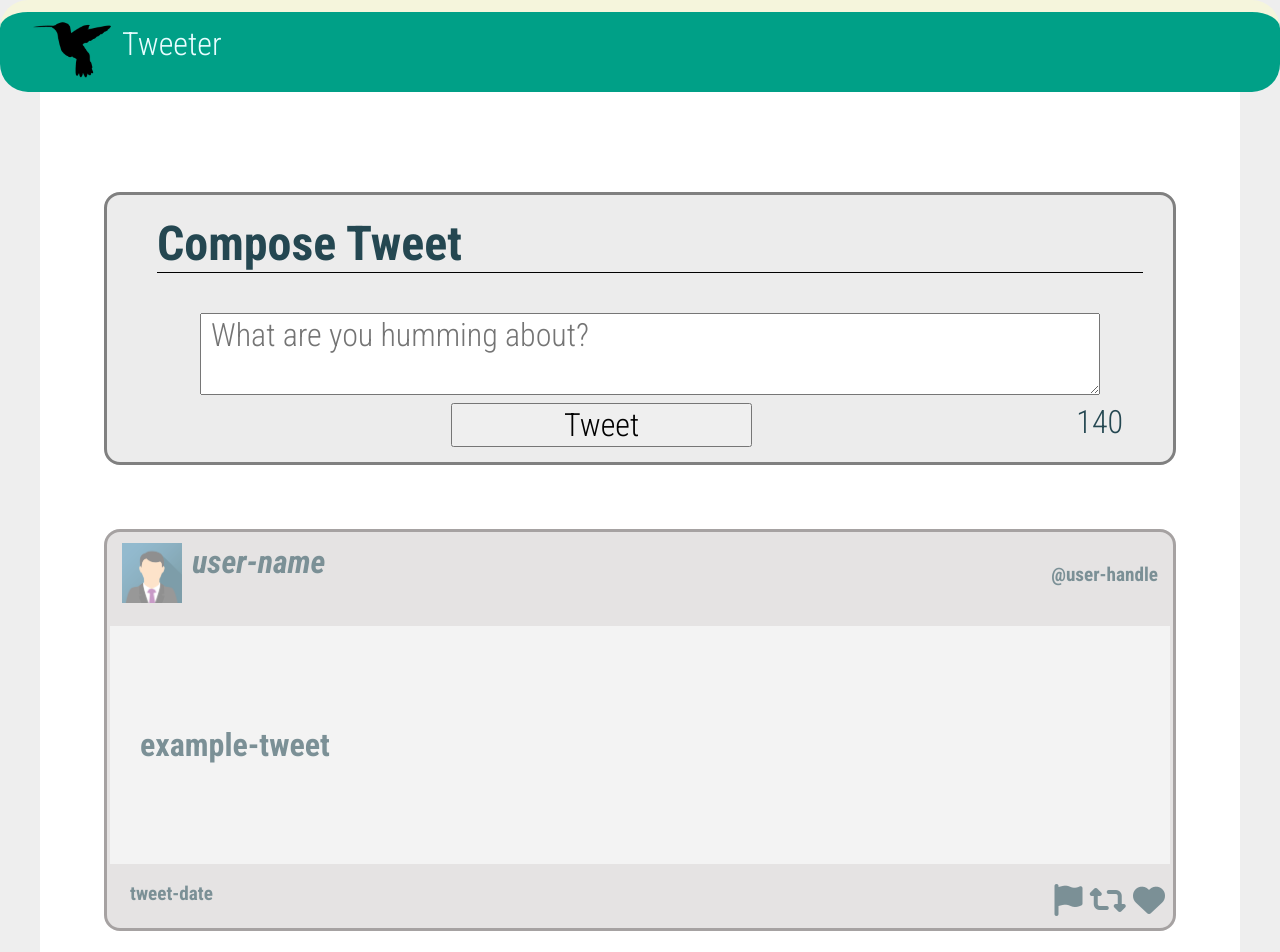
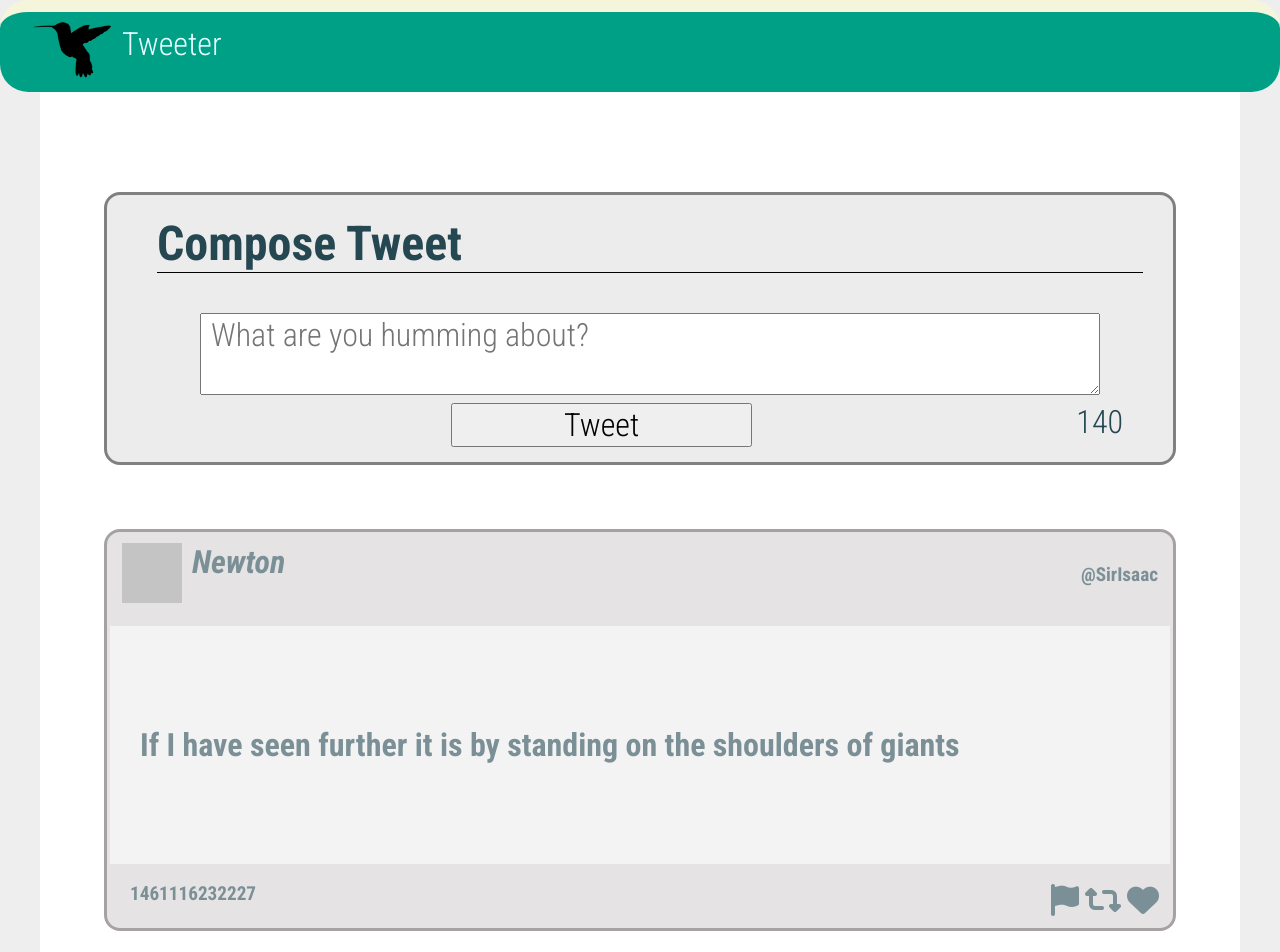
Before and after one commit to TheTash/lhl-Tweeter-Project, a website: page public/index.html in a window 1280 px wide. Shown: the top 952 px of the page. Drawn offline with Linux system fonts and the light colour scheme; grey boxes are pictures that could not be loaded.

Commit message:
tweets no longer redirect to page with objects, but stays on the same page, tweets are serialized in the console

```diff
--- a/public/index.html
+++ b/public/index.html
@@ -34,8 +34,6 @@
     <!-- New Font -->
     <link href="https://fonts.googleapis.com/css?family=Roboto+Condensed:300,300i,700,700i"
           rel="stylesheet">
-
-
   </head>
 
   <body>
@@ -58,22 +56,7 @@
         </form>
       </section>
       <section class="restOfTheTweets">
-        <article class="tweet-box">
-            <header class="clear-fix">
-                <img class="logo" src="/images/test_avatar.png">
-                <h1>user-name</h1>
-                <h2>@user-handle</h2>
-            </header>
-            <h3>example-tweet</h3>
-            <footer class="clear-fix">
-              <h4>tweet-date</h4>
-              <div class="tweet-icons">
-                <i class="fa fa-flag" aria-hidden="true"></i>
-                <i class="fa fa-retweet" aria-hidden="true"></i>
-                <i class="fa fa-heart" aria-hidden="true"></i>
-              </div>
-            </footer>
-        </article>
+
       </section>
     </main>
 
--- a/public/scripts/app.js
+++ b/public/scripts/app.js
@@ -61,6 +61,8 @@ const data = [
       let $share = $('<i>').addClass('fa fa-retweet').attr('aria-hidden', true);
       let $like = $('<i>').addClass('fa fa-heart').attr('aria-hidden', true);
 
+
+
       $header.append($img);
       $header.append($h1);
       $header.append($h2);
@@ -77,13 +79,22 @@ const data = [
 
       return $article;
     }
-
     function renderTweets (tweets) {
 
       const articles_elm = $('.restOfTheTweets')
       tweets.forEach((tweet) => {
         articles_elm.append(createTweetElement(tweet));
+
       });
     }
       renderTweets(data)
-  });
+      $("form").submit(function(event){
+        const articles_elm = $('.restOfTheTweets')
+        event.preventDefault();
+        console.log( $( this ).serialize());
+      });
+      function loadTweets() {
+        articles_elm.append(createTweetElement(tweet));
+      }
+
+    });
--- a/public/scripts/composer-char-counter.js
+++ b/public/scripts/composer-char-counter.js
@@ -12,8 +12,3 @@ $(document).ready(function () {
     }
   });
 });
-
-
-
-//2
-//
--- a/public/styles/rest-of-the-tweets.css
+++ b/public/styles/rest-of-the-tweets.css
@@ -12,7 +12,7 @@
   transition: opacity .6s ease-in-out;
 }
 
-.restOfTheTweets:hover {
+.tweet-box:hover {
   opacity: 1.0;
   transition: opacity .3s ease-in-out
 }
@@ -26,7 +26,6 @@
 .restOfTheTweets header {
   margin: 1px;
   padding: 0 0 0 10px;
-
 }
 
 .restOfTheTweets .logo {
@@ -77,3 +76,6 @@
   float: right;
   margin: 8px;
 }
+.restOfTheTweets .tweet-icons i {
+  margin-right: 6px;
+}
```
